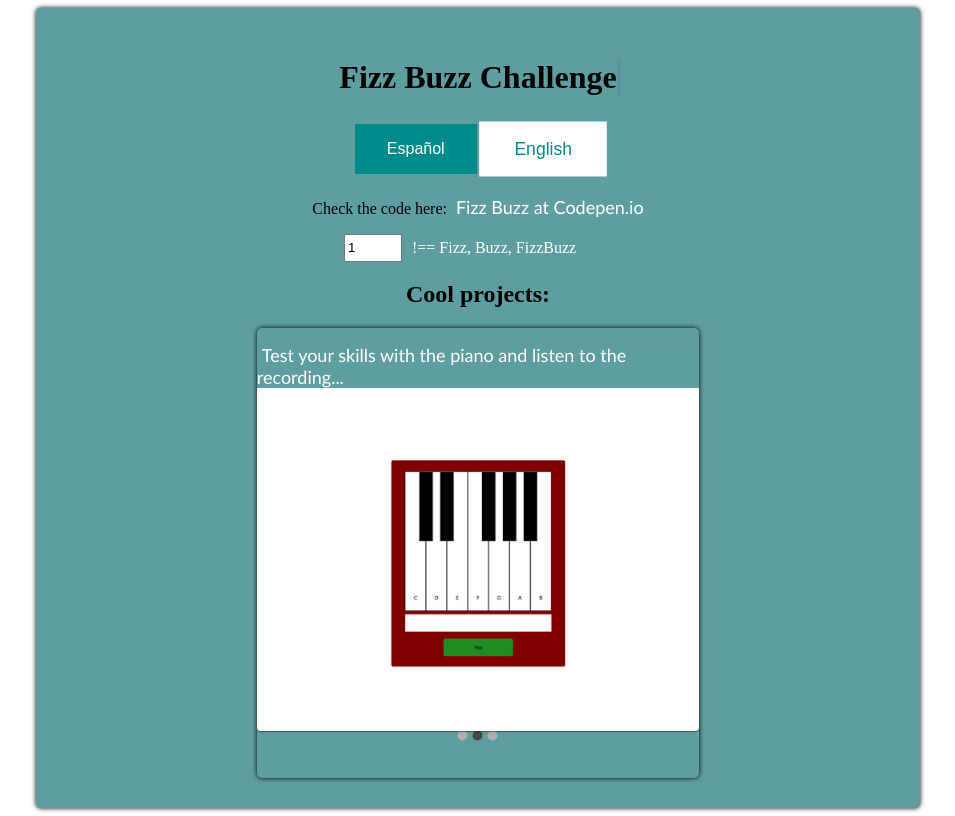
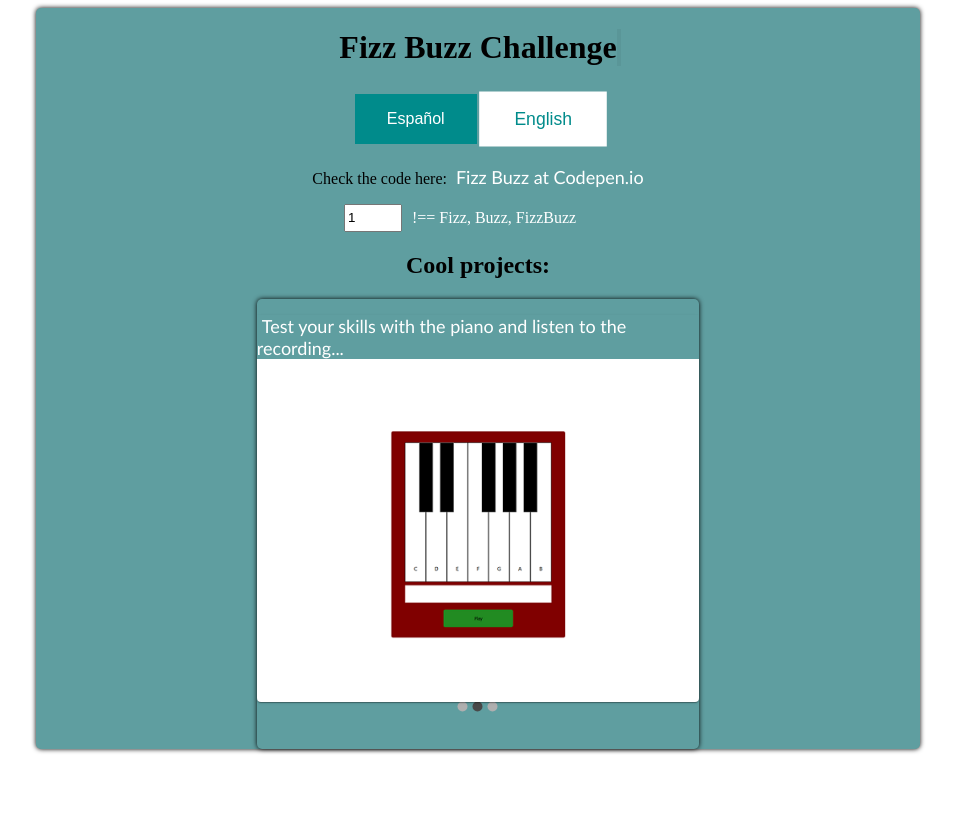
Before and after one commit to jotasenator/testFizzBuzz, a React (Create React App) app: page / in a window 1280 px wide. Shown: the whole page, without its empty margins (162-1117 px from the left). Built offline with nearby package versions, Linux system fonts and the light colour scheme.

Commit message:
Update dependecies and change height value of .App

```diff
--- a/package.json
+++ b/package.json
@@ -14,7 +14,7 @@
     "react-dom": "^17.0.2",
     "react-i18next": "^11.11.4",
     "react-material-ui-carousel": "^2.2.7",
-    "react-scripts": "4.0.3",
+    "react-scripts": "^5.0.0",
     "web-vitals": "^1.0.1"
   },
   "scripts": {
--- a/src/App.css
+++ b/src/App.css
@@ -6,7 +6,7 @@ body{
   background-color: cadetblue;
   display:flex;
   flex-direction: column;
-  height:100vh;
+  height:100%;
   justify-content: center;
   margin: 0 auto;
   width: 70%;
```
Also changed, not shown: 2 other files (tests, documents, lock files or other folders).
